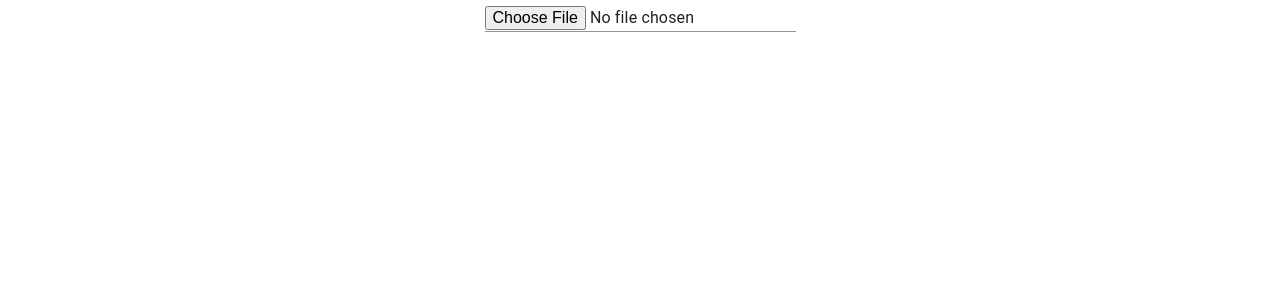
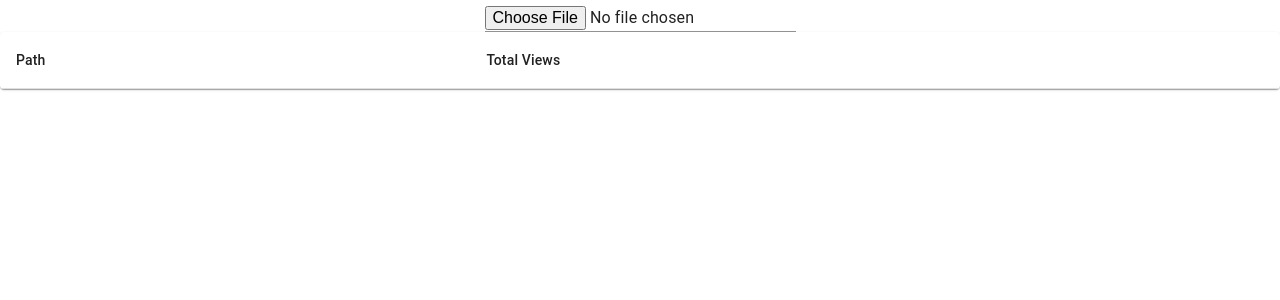
Before and after one commit to rorilon/log_parser, a React (Create React App) app: page / in a window 1280 px wide. Shown: the top 300 px of the page. Built offline with nearby package versions, Linux system fonts and the light colour scheme.

Commit message:
(feat) add TotalViews to the main view

```diff
--- a/src/components/FileUploadFrom/index.tsx
+++ b/src/components/FileUploadFrom/index.tsx
@@ -1,11 +1,25 @@
 import React, { useState } from "react";
 import { Input } from "@material-ui/core";
 import { getResult, PathStats } from "./utils";
+import { TotalViews } from "../TotalViews";
+
+const sortByTotal = (stats: PathStats[]) =>
+  stats.sort((a, b) => b.totalViews - a.totalViews);
+
+const sortByUnique = (stats: PathStats[]) =>
+  stats.sort((a, b) => b.uniqueViews - a.uniqueViews);
 
 export const FileUploadForm = () => {
+  const [stats, setStats] = useState([]);
   const handleFile = async (event) => {
     const result: PathStats[] = await getResult(event.target.files[0]);
+    setStats(result);
   };
 
-  return <Input type="file" onChange={handleFile} />;
+  return (
+    <>
+      <Input type="file" onChange={handleFile} />
+      <TotalViews tableData={sortByTotal(stats)} />
+    </>
+  );
 };
```
